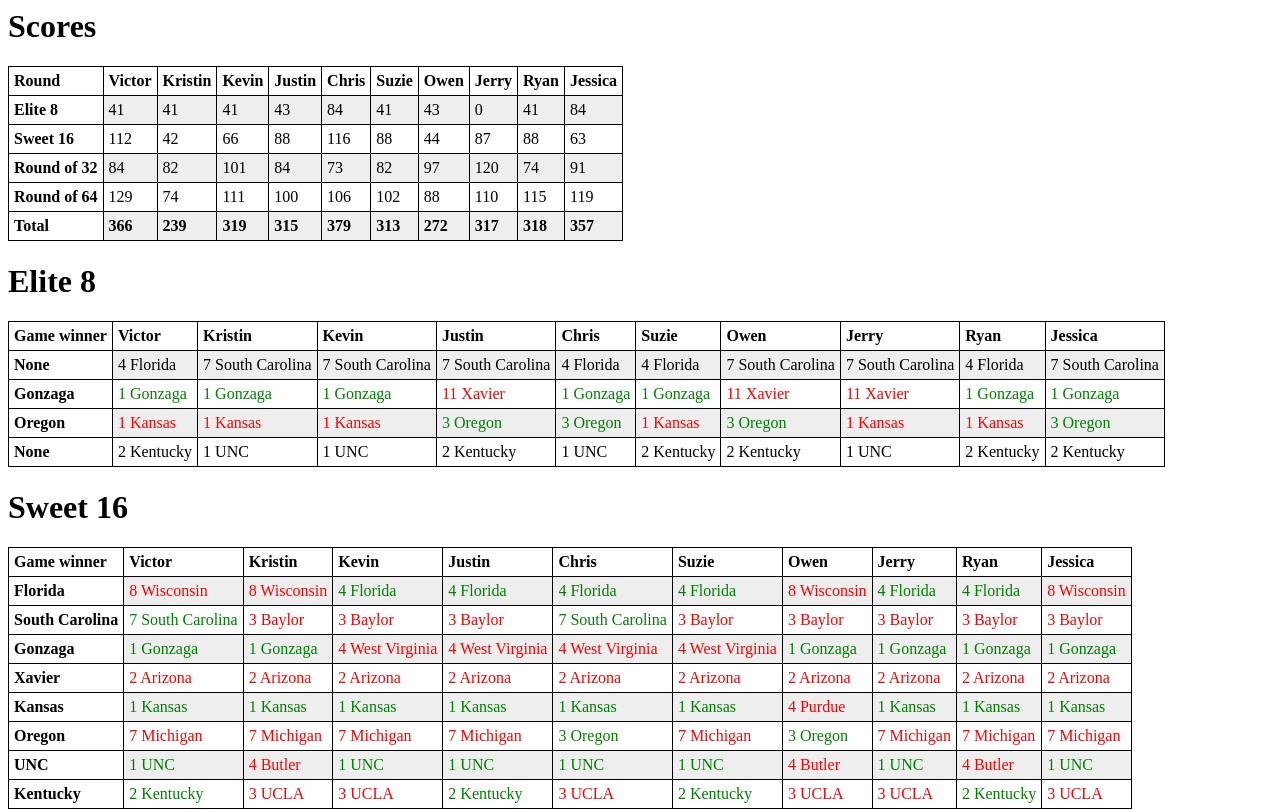
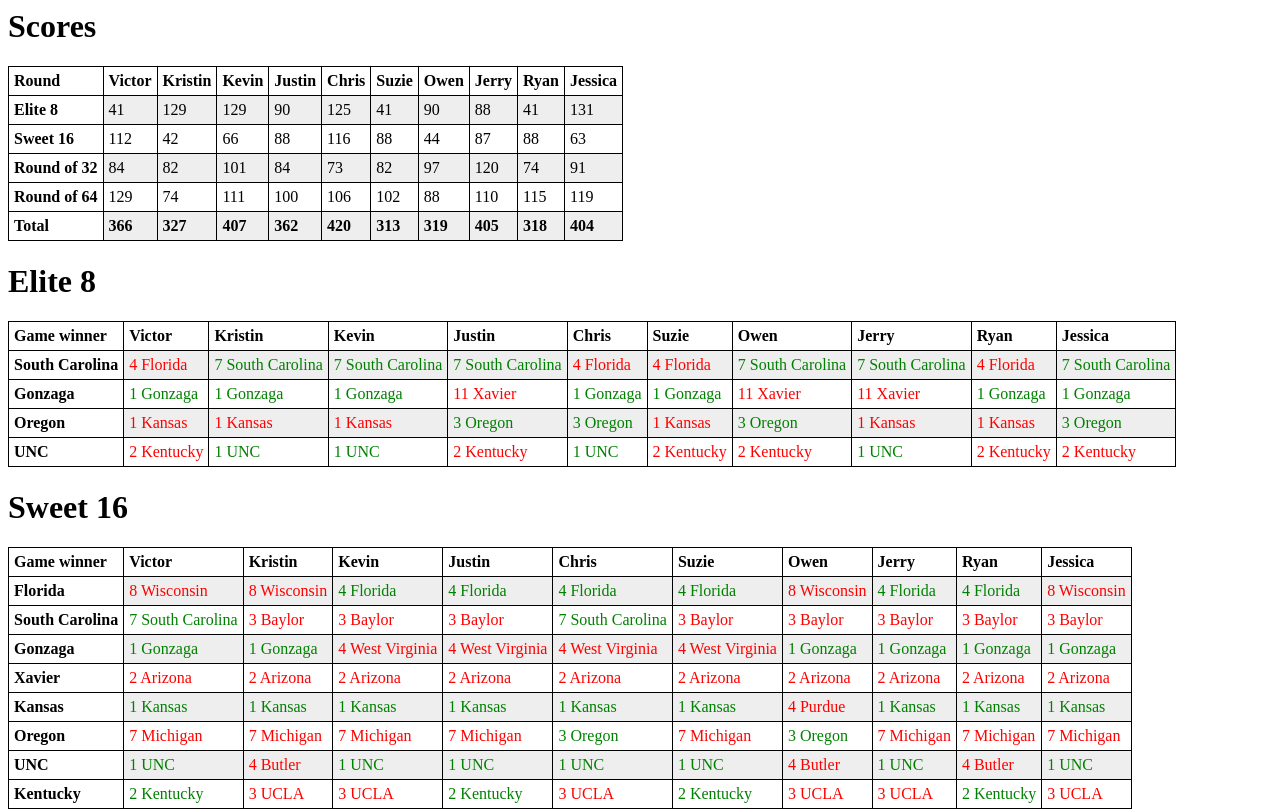
Before and after one commit to kevinhark/brackets2017, a plain HTML site: page index.html in a window 1280 px wide. Shown: the top 812 px of the page. Drawn offline with Linux system fonts and the light colour scheme.

Commit message:
the carolinas

```diff
--- a/index.html
+++ b/index.html
@@ -52,23 +52,23 @@
 <td>
 41</td>
 <td>
+129</td>
+<td>
+129</td>
+<td>
+90</td>
+<td>
+125</td>
+<td>
 41</td>
 <td>
+90</td>
+<td>
+88</td>
+<td>
 41</td>
 <td>
-43</td>
-<td>
-84</td>
-<td>
-41</td>
-<td>
-43</td>
-<td>
-0</td>
-<td>
-41</td>
-<td>
-84</td>
+131</td>
 <tr>
 <th>
 Sweet 16</th>
@@ -144,23 +144,23 @@
 <td>
 <b>366</b></td>
 <td>
-<b>239</b></td>
+<b>327</b></td>
+<td>
+<b>407</b></td>
+<td>
+<b>362</b></td>
+<td>
+<b>420</b></td>
+<td>
+<b>313</b></td>
 <td>
 <b>319</b></td>
 <td>
-<b>315</b></td>
-<td>
-<b>379</b></td>
-<td>
-<b>313</b></td>
-<td>
-<b>272</b></td>
-<td>
-<b>317</b></td>
+<b>405</b></td>
 <td>
 <b>318</b></td>
 <td>
-<b>357</b></td>
+<b>404</b></td>
 </table>
 <h1>Elite 8</h1>
 <table id="t01">
@@ -178,27 +178,27 @@
 <th>Jessica</th>
 </tr>
 <tr>
-<th>None</th>
-<td>
-<font color="black">4 Florida</font></td>
-<td>
-<font color="black">7 South Carolina</font></td>
-<td>
-<font color="black">7 South Carolina</font></td>
-<td>
-<font color="black">7 South Carolina</font></td>
-<td>
-<font color="black">4 Florida</font></td>
-<td>
-<font color="black">4 Florida</font></td>
-<td>
-<font color="black">7 South Carolina</font></td>
-<td>
-<font color="black">7 South Carolina</font></td>
-<td>
-<font color="black">4 Florida</font></td>
-<td>
-<font color="black">7 South Carolina</font></td>
+<th>South Carolina</th>
+<td>
+<font color="red">4 Florida</font></td>
+<td>
+<font color="green">7 South Carolina</font></td>
+<td>
+<font color="green">7 South Carolina</font></td>
+<td>
+<font color="green">7 South Carolina</font></td>
+<td>
+<font color="red">4 Florida</font></td>
+<td>
+<font color="red">4 Florida</font></td>
+<td>
+<font color="green">7 South Carolina</font></td>
+<td>
+<font color="green">7 South Carolina</font></td>
+<td>
+<font color="red">4 Florida</font></td>
+<td>
+<font color="green">7 South Carolina</font></td>
 </tr>
 <tr>
 <th>Gonzaga</th>
@@ -247,27 +247,27 @@
 <font color="green">3 Oregon</font></td>
 </tr>
 <tr>
-<th>None</th>
-<td>
-<font color="black">2 Kentucky</font></td>
-<td>
-<font color="black">1 UNC</font></td>
-<td>
-<font color="black">1 UNC</font></td>
-<td>
-<font color="black">2 Kentucky</font></td>
-<td>
-<font color="black">1 UNC</font></td>
-<td>
-<font color="black">2 Kentucky</font></td>
-<td>
-<font color="black">2 Kentucky</font></td>
-<td>
-<font color="black">1 UNC</font></td>
-<td>
-<font color="black">2 Kentucky</font></td>
-<td>
-<font color="black">2 Kentucky</font></td>
+<th>UNC</th>
+<td>
+<font color="red">2 Kentucky</font></td>
+<td>
+<font color="green">1 UNC</font></td>
+<td>
+<font color="green">1 UNC</font></td>
+<td>
+<font color="red">2 Kentucky</font></td>
+<td>
+<font color="green">1 UNC</font></td>
+<td>
+<font color="red">2 Kentucky</font></td>
+<td>
+<font color="red">2 Kentucky</font></td>
+<td>
+<font color="green">1 UNC</font></td>
+<td>
+<font color="red">2 Kentucky</font></td>
+<td>
+<font color="red">2 Kentucky</font></td>
 </tr>
 </table>
 <h1>Sweet 16</h1>
@@ -1606,5 +1606,5 @@
 <font color="green">2 Kentucky</font></td>
 </tr>
 </table>
-<p>Updated: 2017-03-25 22:13:04.051057 Central DST</p>
+<p>Updated: 2017-03-26 21:38:25.375125 Central DST</p>
 </div></html></body>
```
Also changed, not shown: 1 other file.
